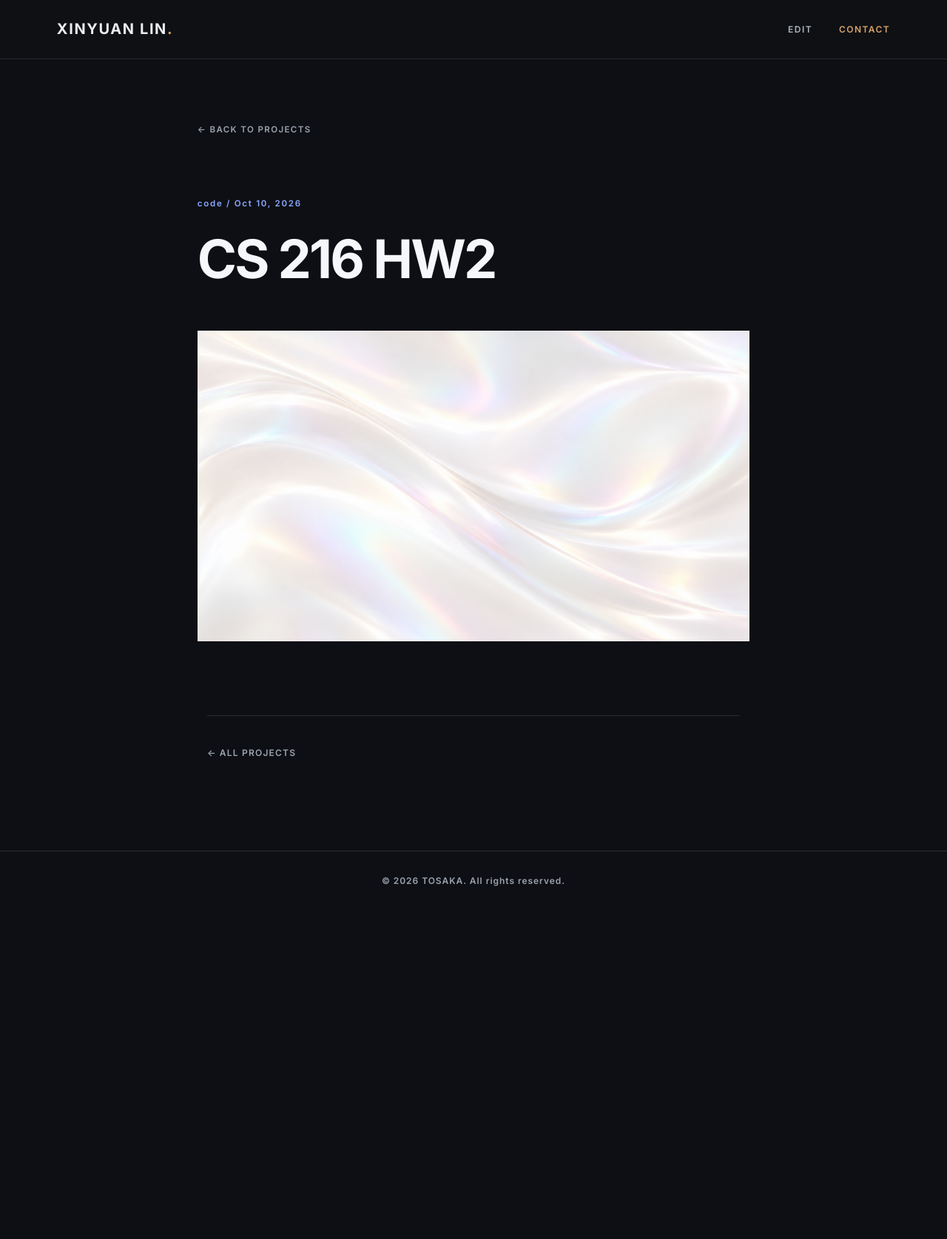
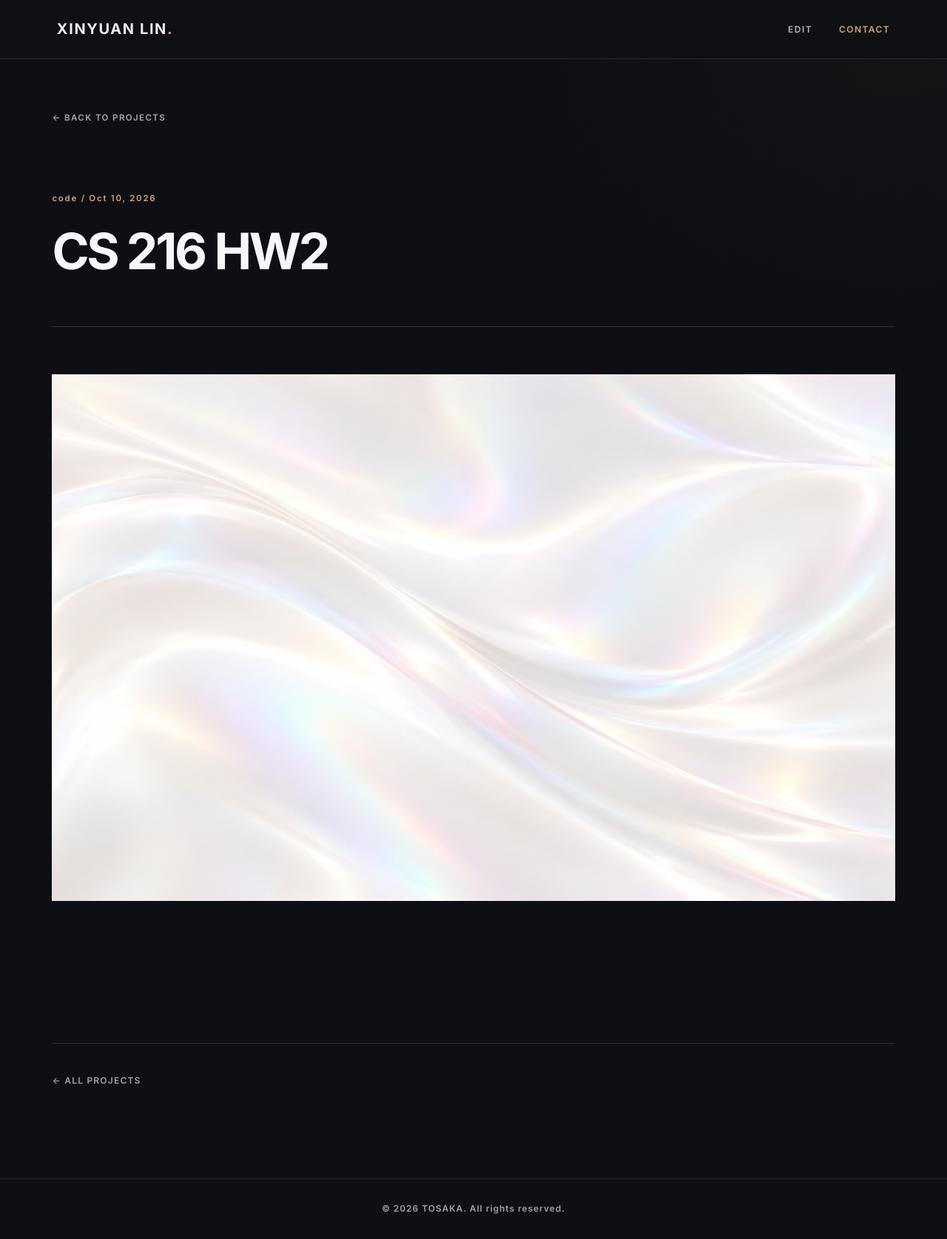
Before and after one commit to Emojiiiii/TOSAKA.github.io, a Jekyll site: the page built from _work/2026-10-10-164339.md, in a window 1280 px wide. Shown: the whole page at 74% size. Built offline with Jekyll 4.4.1, drawn with Linux system fonts in a browser that asks for light colours; before the commit the page ends 1231 px from its top, so only the background shows below that.

Commit message:
Add editorial layout and script to journal post

```diff
--- a/_layouts/journal-post.html
+++ b/_layouts/journal-post.html
@@ -28,6 +28,8 @@ Journal 与 Portfolio 共用文章模板；作品才会显示多图、视频、
   {% if is_work %}
     <link rel="stylesheet" href="{{ '/css/work-content.css' | relative_url }}">
   {% endif %}
+  <!-- Journal + Work 详情页共享排版 -->
+  <link rel="stylesheet" href="{{ '/css/editorial-layout.css' | relative_url }}">
 </head>
 <body data-baseurl="{{ site.baseurl | default: '' }}">
   <header class="journal-header">
@@ -126,6 +128,7 @@ Journal 与 Portfolio 共用文章模板；作品才会显示多图、视频、
   </main>
   <footer class="journal-footer"><p>© 2026 TOSAKA. All rights reserved.</p></footer>
   <script src="{{ '/js/journal-images.js' | relative_url }}" defer></script>
+  <script src="{{ '/js/editorial-article.js' | relative_url }}" defer></script>
   {% if is_work %}
 
   <div id="contact-modal"
```
